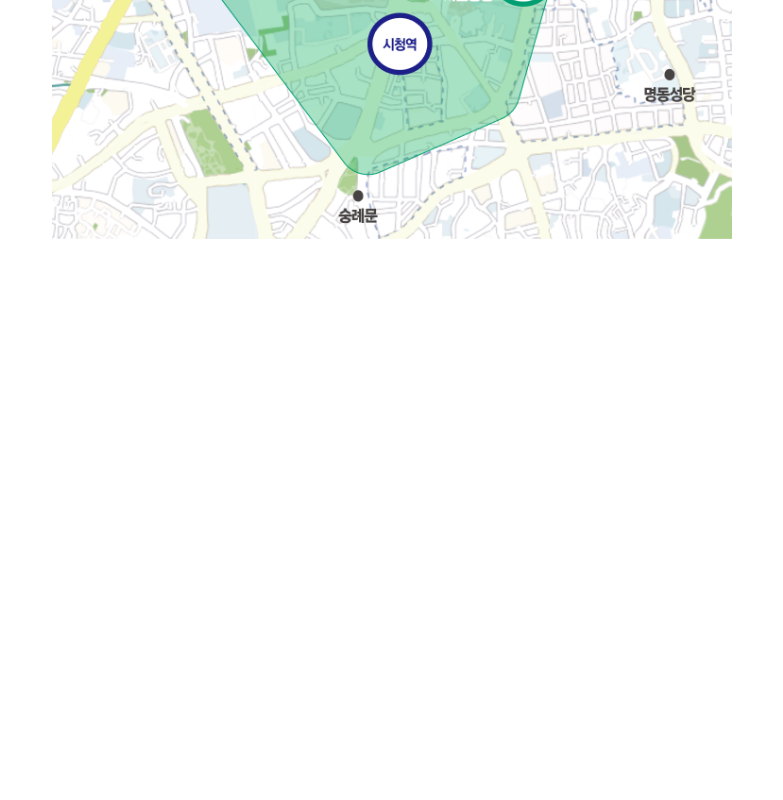
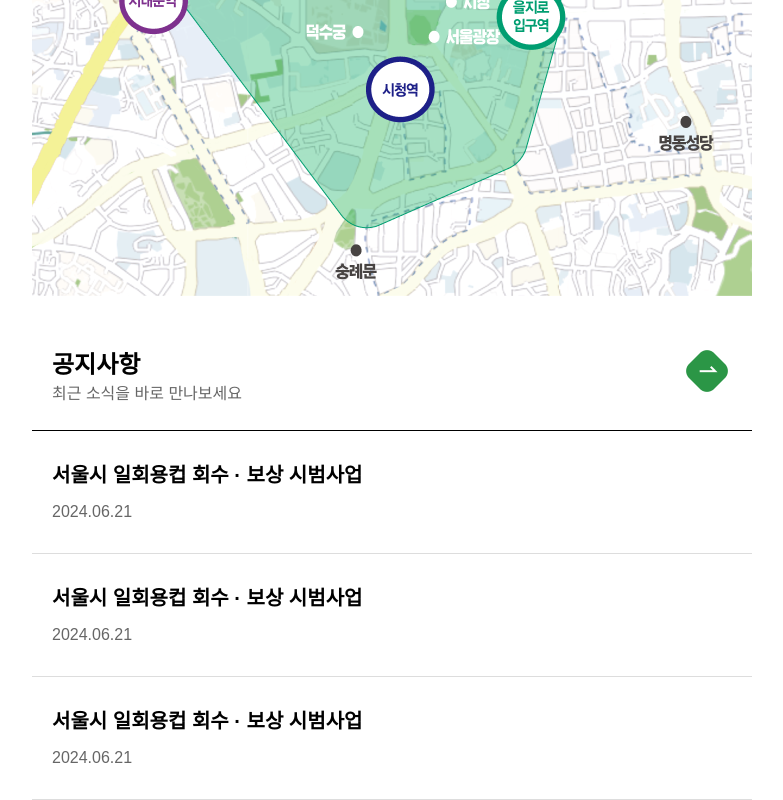
Before and after one commit to sinde530/one-soft-publish, a plain HTML site: page index.html in a window 1280 px wide. Shown: the part 1547-2347 px from the top of the page, without its empty margins (248-1031 px from the left). Before the commit the page ends 1806 px from the top, so only its background shows below. Drawn offline with Linux system fonts and the light colour scheme.

Commit message:
Add three scroll screen design

```diff
--- a/index.html
+++ b/index.html
@@ -56,6 +56,37 @@
     <img src="assets/images/map.png" alt="Map" class="info_image">
   </section>
 
+  <section class="notice_section">
+    <div class="notice_flex_box">
+      <div>
+        <p class="notice_big_text">공지사항</p>
+        <p class="notice_small_text">최근 소식을 바로 만나보세요</p>
+      </div>
+      <div>
+        <img src="assets/images/noti_icon.png" alt="Map" class="noti_image">
+      </div>
+    </div>
+
+    <div class="notice_list_box">
+      <a href="/abx" class="notice_a">
+        <p class="notice_title">서울시 일회용컵 회수 · 보상 시범사업</p>
+        <p class="notice_day">2024.06.21</p>
+      </a>
+    </div>
+    <div class="notice_list_box">
+      <a href="/abx" class="notice_a">
+        <p class="notice_title">서울시 일회용컵 회수 · 보상 시범사업</p>
+        <p class="notice_day">2024.06.21</p>
+      </a>
+    </div>
+    <div class="notice_list_box">
+      <a href="/abx" class="notice_a">
+        <p class="notice_title">서울시 일회용컵 회수 · 보상 시범사업</p>
+        <p class="notice_day">2024.06.21</p>
+      </a>
+    </div>
+  </section>
+
 </body>
 
 </html>
--- a/styles.css
+++ b/styles.css
@@ -45,17 +45,50 @@ header .logo {
 .info_banner {
   display: flex;
   flex-direction: column;
-  padding: 20px;
+  padding-bottom: 20px;
   line-height: 0;
 }
 
 .info_text {
   /* text-align: center; */
+  padding: 20px;
 }
+
 .flex_box {
   display: flex;
   align-items: center;
   text-align: center;
+}
+
+.notice_flex_box {
+  display: flex;
+  align-items: center;
+  text-align: left;
+  padding: 20px;
+  justify-content: space-between;
+  border-bottom: 1px solid #000000;
+}
+
+.notice_list_box {
+  padding: 16px 20px 16px 20px;
+  border-bottom: 1px solid #DDDDDD;
+}
+
+.notice_a {
+  list-style: none;
+  text-decoration: none;
+}
+
+.notice_title {
+  color: #000000;
+  font-size: 20px;
+  line-height: 0.8;
+  font-weight: bold;
+}
+
+.notice_day {
+  color: #666666;
+  font-size: 16px;
 }
 
 .info_title {
@@ -98,6 +131,22 @@ header .logo {
   line-height: 1.4;
 }
 
+.notice_big_text {
+  font-size: 24px;
+  font-weight: bold;
+  line-height: 0.4;
+}
+
+.notice_small_text {
+  line-height: 0;
+  color: #666666;
+}
+
+.noti_image {
+  width: 50px;
+  height: 50px;
+}
+
 @media (min-width: 720px) {
   .highlight {
     flex-direction: row;
```
Also changed, not shown: assets/images/noti_icon.png (added).
